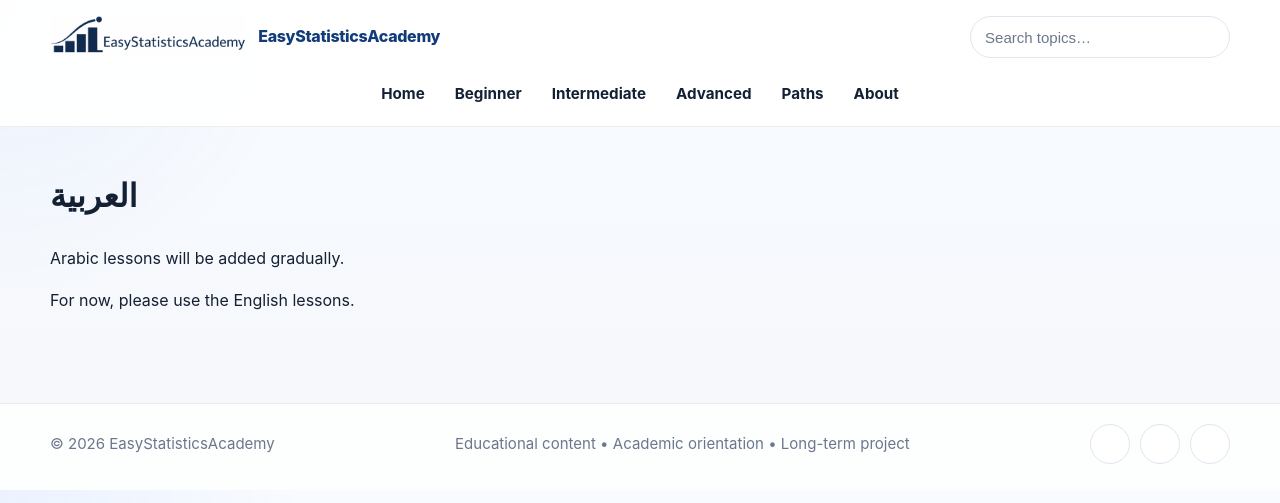
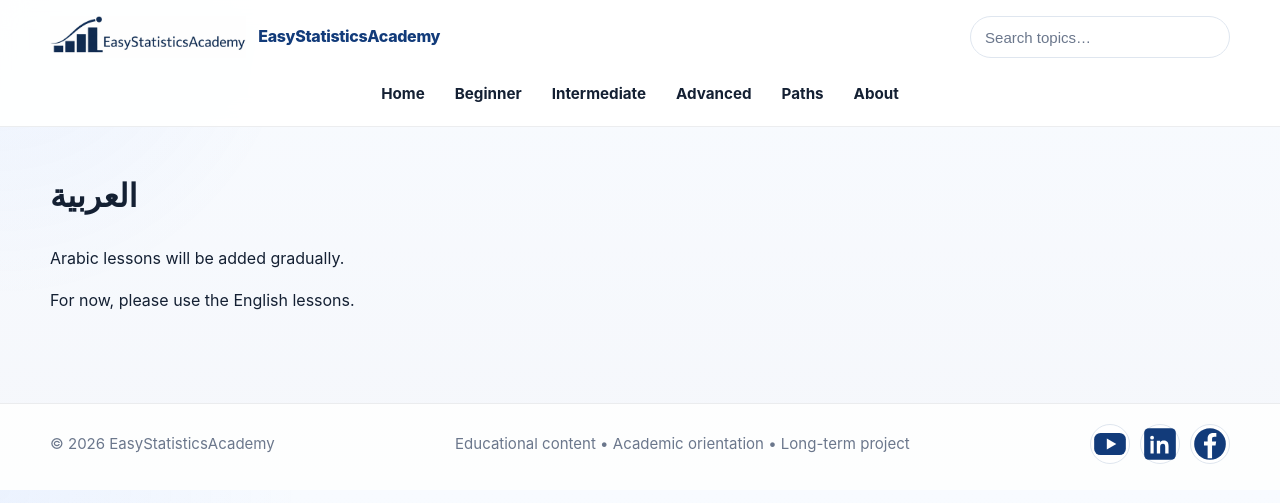
Before and after one commit to ammar-homaida-statistics/easystatisticsacademy, a Jekyll site: the page built from ar/index.md, in a window 1280 px wide. Shown: the top 503 px of the page. Built offline with Jekyll 4.4.1, drawn with Linux system fonts in a browser that asks for light colours.

Commit message:
Replace font-dependent footer social icons with accessible inline SVGs

```diff
--- a/_includes/footer.html
+++ b/_includes/footer.html
@@ -9,15 +9,26 @@
       Educational content • Academic orientation • Long-term project
     </div>
 
-    <div class="footer-social">
-      <a href="https://www.youtube.com/@EasyStatisticsAcademy" target="_blank" rel="noopener noreferrer" aria-label="YouTube">
-        <i class="fab fa-youtube"></i>
+    <!-- Self-contained vector icons; no icon-font dependency or external scripts. -->
+    <div class="footer-social" aria-label="Social media">
+      <a href="https://www.youtube.com/@EasyStatisticsAcademy" target="_blank" rel="noopener noreferrer" aria-label="YouTube (opens in a new tab)">
+        <svg viewBox="0 0 24 24" aria-hidden="true" focusable="false">
+          <rect x="2" y="5" width="20" height="14" rx="4" fill="currentColor"/>
+          <path d="M10 8.5v7l6-3.5z" fill="#fff"/>
+        </svg>
       </a>
-      <a href="https://www.linkedin.com/company/easystatisticsacademy" target="_blank" rel="noopener noreferrer" aria-label="LinkedIn">
-        <i class="fab fa-linkedin"></i>
+      <a href="https://www.linkedin.com/company/easystatisticsacademy" target="_blank" rel="noopener noreferrer" aria-label="LinkedIn (opens in a new tab)">
+        <svg viewBox="0 0 24 24" aria-hidden="true" focusable="false">
+          <rect x="2" y="2" width="20" height="20" rx="3" fill="currentColor"/>
+          <circle cx="7" cy="8" r="1.2" fill="#fff"/>
+          <path d="M6 10h2v8H6zm4 0h2v1c.5-.8 1.3-1.2 2.4-1.2 2.3 0 3 1.4 3 3.5V18h-2.1v-4.1c0-1.3-.4-2-1.4-2-1.1 0-1.8.8-1.8 2V18H10z" fill="#fff"/>
+        </svg>
       </a>
-      <a href="https://www.facebook.com/profile.php?id=61586090026121" target="_blank" rel="noopener noreferrer" aria-label="Facebook">
-        <i class="fab fa-facebook"></i>
+      <a href="https://www.facebook.com/profile.php?id=61586090026121" target="_blank" rel="noopener noreferrer" aria-label="Facebook (opens in a new tab)">
+        <svg viewBox="0 0 24 24" aria-hidden="true" focusable="false">
+          <circle cx="12" cy="12" r="10" fill="currentColor"/>
+          <path d="M13.3 21v-8h2.2l.4-2.6h-2.6V8.8c0-.9.3-1.4 1.5-1.4H16V5.1c-.5-.1-1.3-.1-2-.1-2.2 0-3.5 1.3-3.5 3.5v1.9H8.2V13h2.3v8z" fill="#fff"/>
+        </svg>
       </a>
     </div>
 
```
